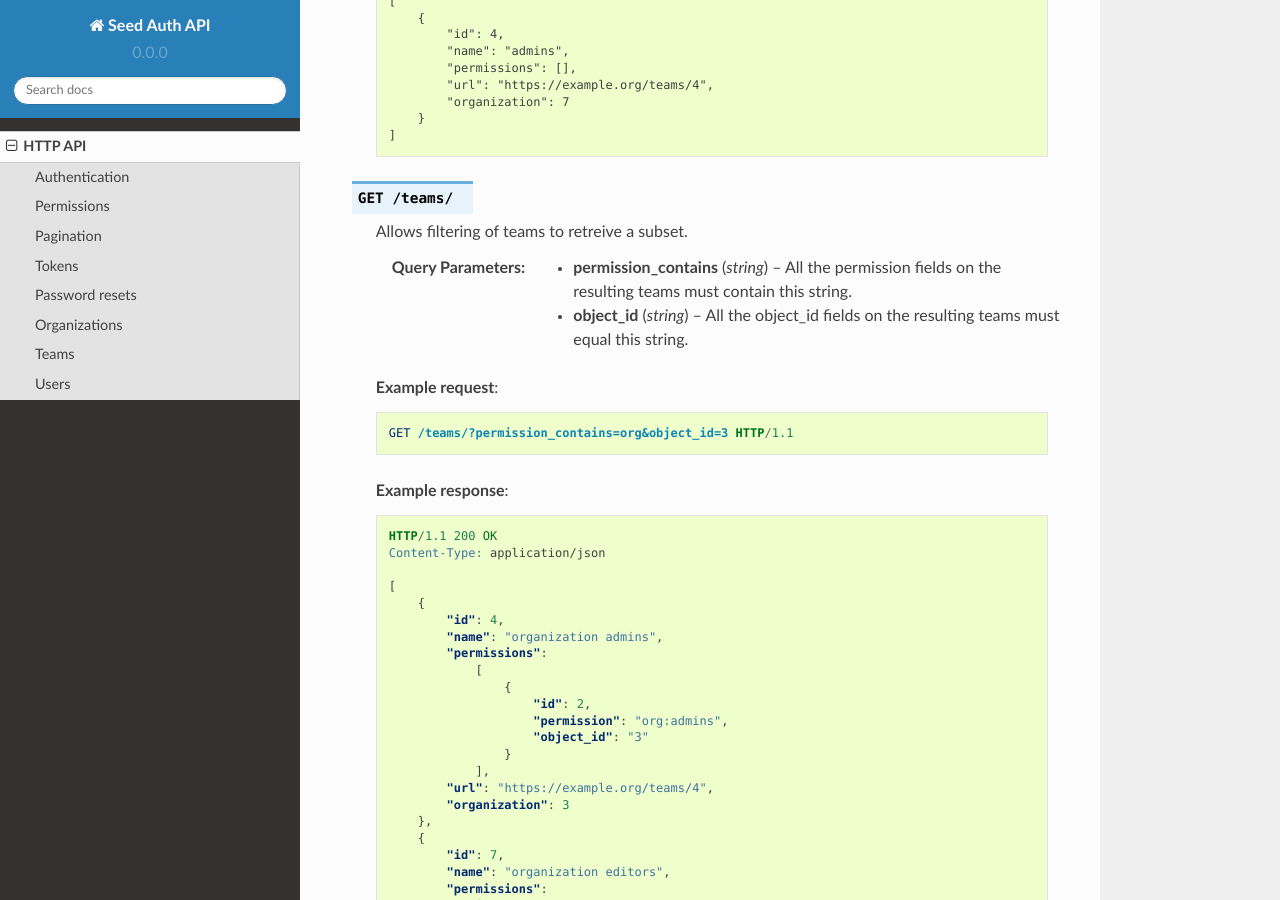
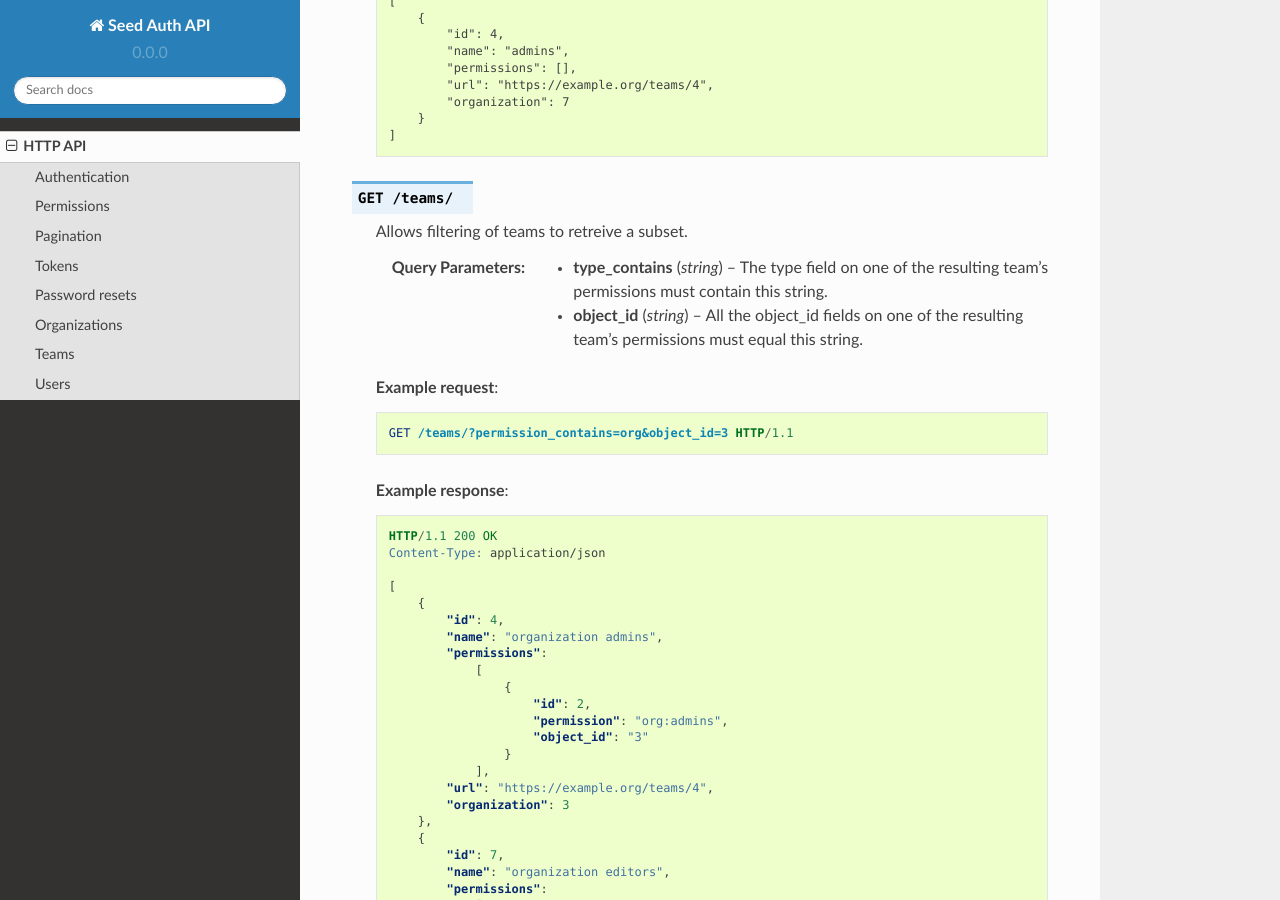
Before and after one commit to praekelt/seed-auth-api, a Sphinx documentation site: the page built from docs/http_api.rst, in a window 1280 px wide and 900 px high, scrolled down 7600 px. Built offline with Sphinx 7.4.7 and the Read the Docs theme 2.0.0, drawn with Linux system fonts in a browser that asks for light colours.

Commit message:
Update the team filtering endpoint from permission to type

```diff
--- a/docs/http_api.rst
+++ b/docs/http_api.rst
@@ -419,10 +419,12 @@ Teams
 
     Allows filtering of teams to retreive a subset.
 
-    :query string permission_contains:
-        All the permission fields on the resulting teams must contain this string.
+    :query string type_contains:
+        The type field on one of the resulting team's permissions must contain
+        this string.
     :query string object_id:
-        All the object_id fields on the resulting teams must equal this string.
+        All the object_id fields on one of the resulting team's permissions
+        must equal this string.
 
     **Example request**:
 
```
